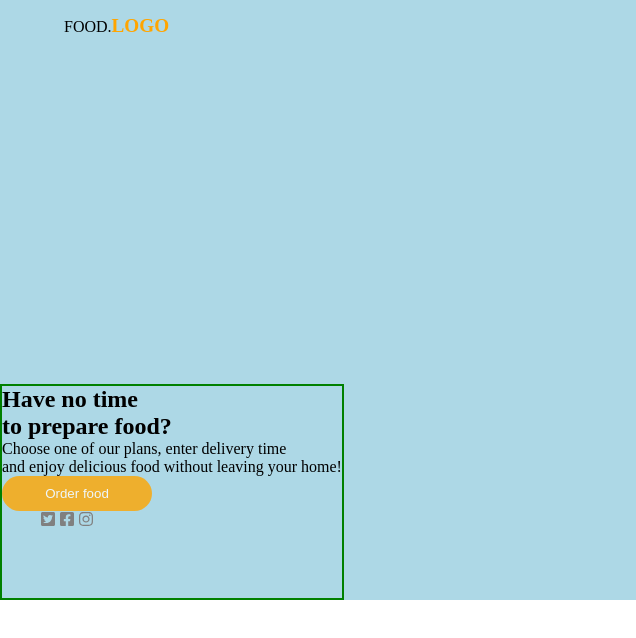
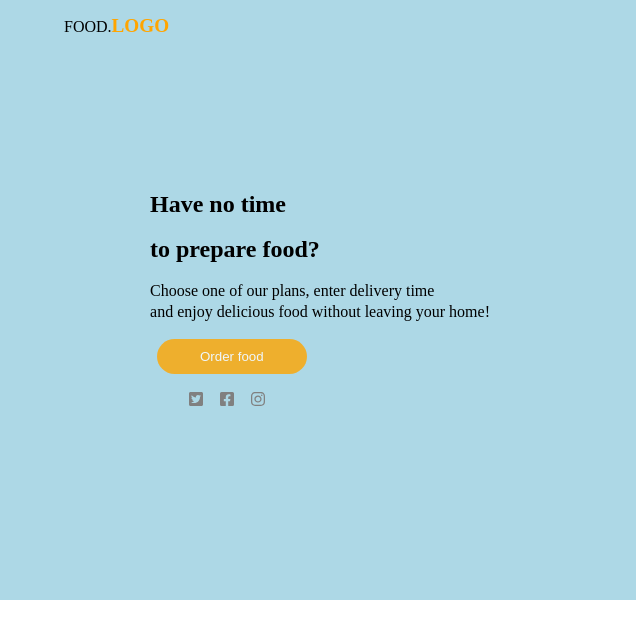
Before and after one commit to fir0j/shopping-cart_assessment, a React app: page / in a window 1280 px wide. Shown: the full height of the page, 0-636 px from the left. Built offline with nearby package versions, Linux system fonts and the light colour scheme.

Commit message:
added content

```diff
--- a/src/components/Homepage.page.js
+++ b/src/components/Homepage.page.js
@@ -25,9 +25,11 @@ export const Homepage = () => {
 		return (
 			<div className="content">
 				<h2>Have no time</h2>
+				<br />
 				<h2>
 					to prepare <span>food</span>?
 				</h2>
+				<br />
 				<p>Choose one of our plans, enter delivery time</p>
 				<p>and enjoy delicious food without leaving your home!</p>
 				<button type="button">Order food</button>
--- a/src/components/Homepage.style.css
+++ b/src/components/Homepage.style.css
@@ -76,8 +76,16 @@ nav ul li:last-child {
 }
 
 .content {
-	margin-top: 30%;
-	border: 2px solid green;
+	display: flexbox;
+	position: relative;
+	height: fit-content;
+	align-self: center;
+	justify-self: center;
+	margin-left: auto;
+}
+
+.content p {
+	line-height: 1.3rem;
 }
 
 .content button {
@@ -90,6 +98,10 @@ nav ul li:last-child {
 	opacity: 0.8;
 	color: white;
 	cursor: pointer;
+	margin: 5% 2%;
+}
+.content ul li {
+	margin-right: 4%;
 }
 
 .content button:active {
```
